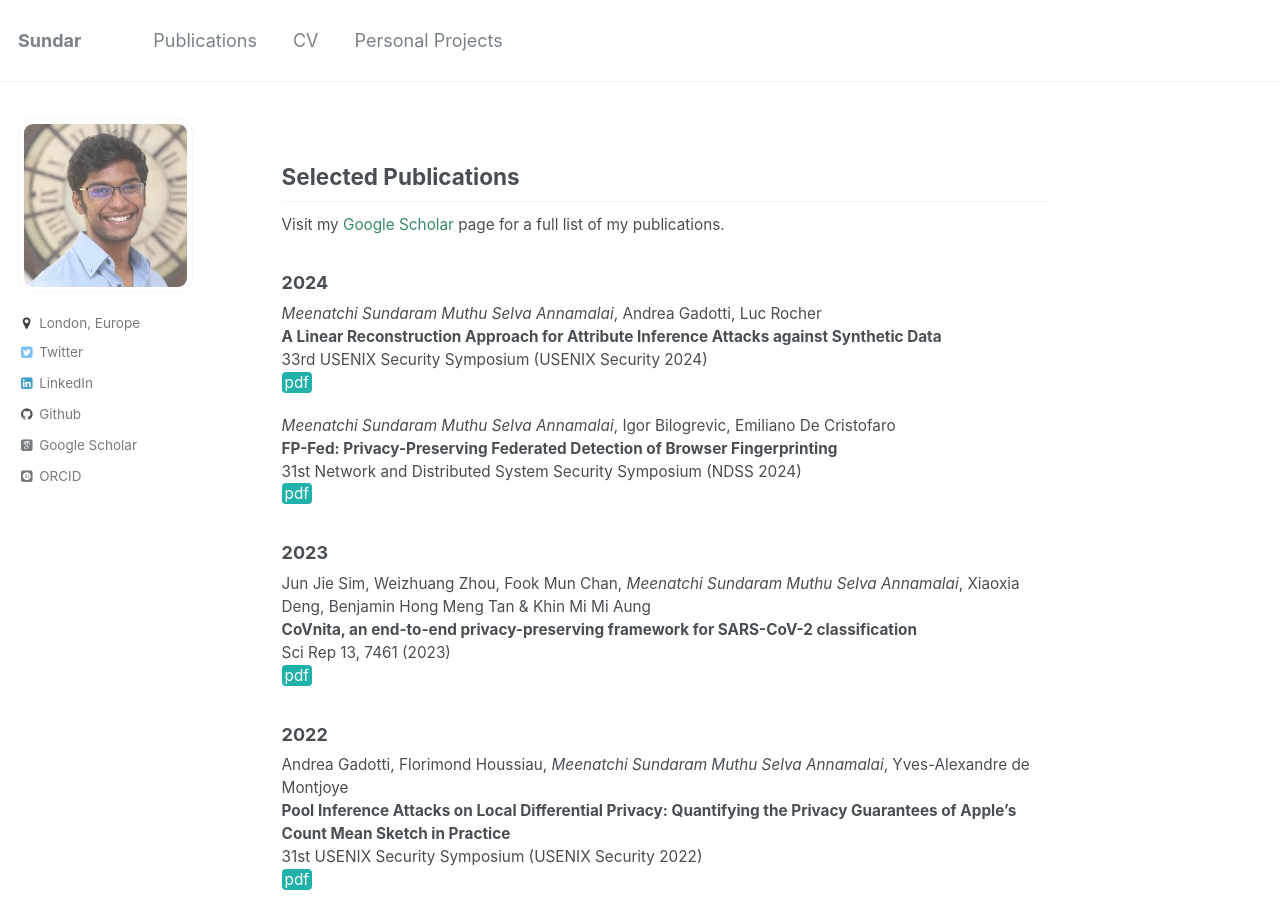
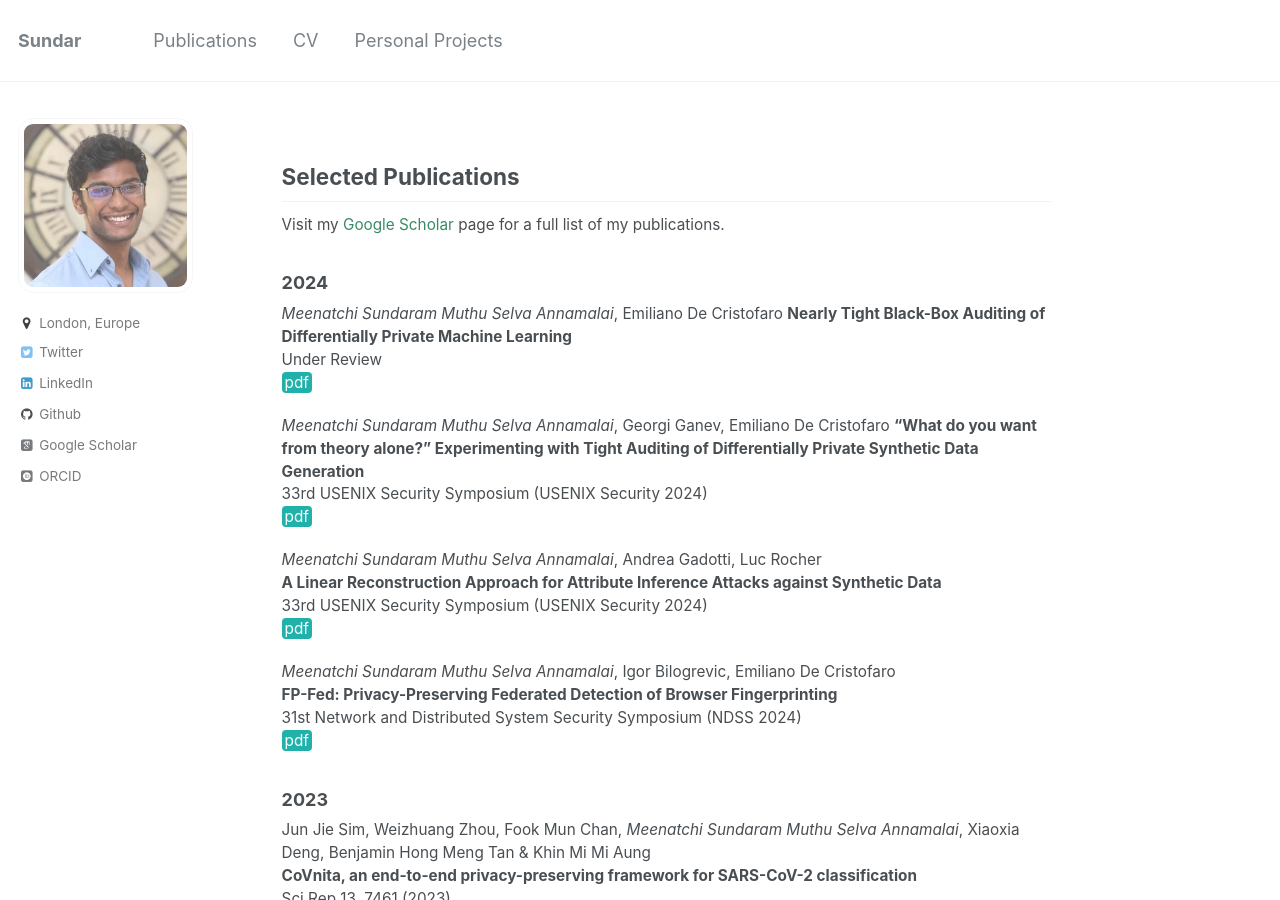
Before and after one commit to msundarmsa/msundarmsa.github.io, a Jekyll site: the page built from _pages/publications.md, in a window 1280 px wide and 900 px high. Built offline with Jekyll 4.4.1, drawn with Linux system fonts in a browser that asks for light colours; some web fonts are replaced.

Commit message:
Adding pubs

```diff
--- a/_pages/publications.md
+++ b/_pages/publications.md
@@ -10,6 +10,16 @@ author_profile: true
 Visit my [Google Scholar](https://scholar.google.com/citations?user=zYVEyL4AAAAJ&hl=en){:target="_blank"} page for a full list of my publications.
 
 ### 2024
+
+*Meenatchi Sundaram Muthu Selva Annamalai*, Emiliano De Cristofaro
+**Nearly Tight Black-Box Auditing of Differentially Private Machine Learning**
+Under Review
+[pdf](https://arxiv.org/abs/2405.14106){: .btn--danger}{:target="_blank"}
+
+*Meenatchi Sundaram Muthu Selva Annamalai*, Georgi Ganev, Emiliano De Cristofaro
+**"What do you want from theory alone?" Experimenting with Tight Auditing of Differentially Private Synthetic Data Generation**
+33rd USENIX Security Symposium (USENIX Security 2024)
+[pdf](https://arxiv.org/abs/2405.10994){: .btn--danger}{:target="_blank"}
 
 *Meenatchi Sundaram Muthu Selva Annamalai*, Andrea Gadotti, Luc Rocher
 **A Linear Reconstruction Approach for Attribute Inference Attacks against Synthetic Data**
```
